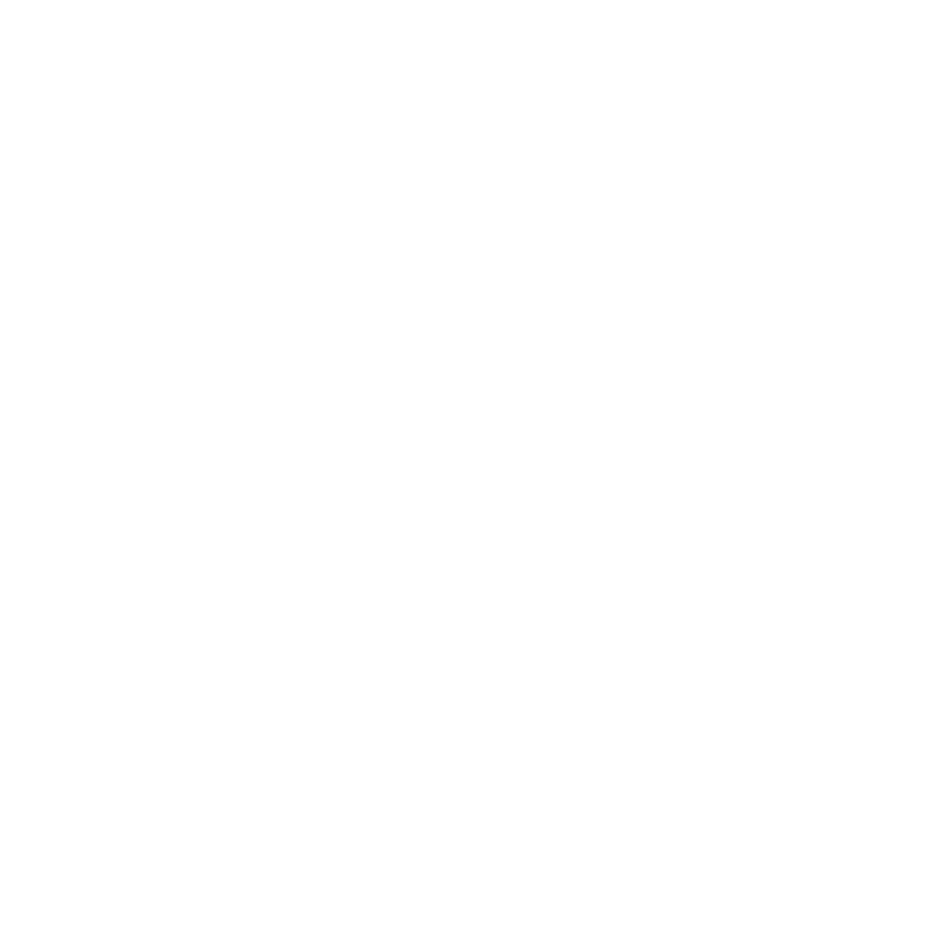
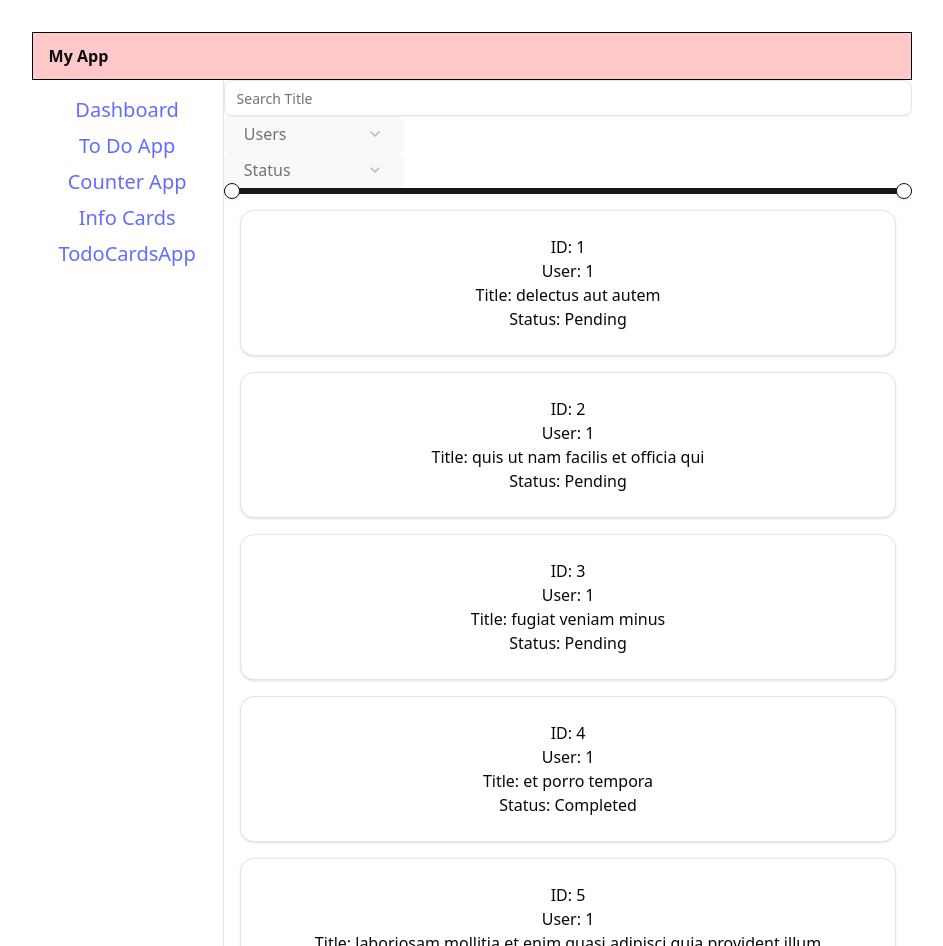
Before and after one commit to YashKushwaha/test_react_app_v2, a React (Vite) app: page /todo_cards_app in a window 1280 px wide. Before the commit this address had no page. Shown: the whole page, without its empty margins (168-1111 px from the left). Before the commit the page ends 800 px from the top, so only its background shows below. Built offline with nearby package versions, Linux system fonts and the light colour scheme.

Commit message:
building v3 infocards thru extensive use of useReducer

```diff
--- a/package.json
+++ b/package.json
@@ -12,6 +12,7 @@
   "dependencies": {
     "@radix-ui/react-select": "^2.2.6",
     "@radix-ui/react-separator": "^1.1.8",
+    "@radix-ui/react-slider": "^1.3.6",
     "@radix-ui/react-slot": "^1.2.4",
     "@tailwindcss/vite": "^4.1.18",
     "class-variance-authority": "^0.7.1",
--- a/src/App.tsx
+++ b/src/App.tsx
@@ -5,7 +5,7 @@
 import {AppLayout} from '@/layout/AppLayout'
 import { TodoList } from "@/components/TodoList"
 import { TodoInfoCards } from './blocks/todo_card_info_cards_with_reducers/TodoInfoCards'
-
+import { TodoCardsApp } from './blocks/todo_cards_v3/TodoCardsApp'
 
 export default function App() {
   return (
@@ -16,6 +16,7 @@
           <Route path="/counter" element={<Counter />} />
           <Route path="/todo" element={<TodoList />} />
           <Route path="/info_cards" element={<TodoInfoCards />} />
+          <Route path="/todo_cards_app" element={<TodoCardsApp />} />
         </Route>
       </Routes>
     </BrowserRouter>
--- /dev/null
+++ b/src/blocks/todo_cards_v3/TodoCard.tsx
@@ -0,0 +1,19 @@
+import type { TodoUI } from "./types"
+import { Card, CardContent } from "@/components/ui/card"
+
+type TodoCardProps = {
+  todo: TodoUI
+}
+
+export function TodoCard({ todo }: TodoCardProps) {
+  return (
+    <Card key={todo.id}>
+      <CardContent>
+        <p>ID: {todo.id}</p>
+        <p>User: {todo.userId}</p>
+        <p>Title: {todo.title}</p>
+        <p>Status: {todo.status}</p>
+      </CardContent>
+    </Card>
+  )
+}
--- /dev/null
+++ b/src/blocks/todo_cards_v3/TodoCardsApp.tsx
@@ -0,0 +1,94 @@
+import { useState, useEffect, useReducer } from "react"
+
+import { fetchDashboardStats } from "./data"
+import {TodoCard} from "./TodoCard"
+import type { TodoUI } from "./types"
+
+import { Input } from "@/components/ui/input"
+import { filter_todos } from "./filter"
+
+import { Slider } from "@/components/ui/slider"
+
+const initial_filter = {title : "", users : [], status: null, idRange: null}
+
+function change_filter(state, action){
+    if (action.type === 'SET_TITLE'){
+        return {...state, title: action.payload}
+    }
+
+    if (action.type === 'SET_ID_RANGE'){
+        return {...state, idRange: action.payload}
+    }
+
+    return state
+}
+
+import {
+  Select,
+  SelectContent,
+  SelectItem,
+  SelectTrigger,
+  SelectValue,
+} from "@/components/ui/select"
+
+
+export function TodoCardsApp(){
+    const [todos, setTodos] = useState<TodoUI[]>([])
+
+    useEffect(() => {
+        fetchDashboardStats()
+          .then(setTodos)
+          .catch(() => console.log("Failed to load data"))
+          .finally(() => console.log(false))
+      }, [])
+
+    const id_list = [...new Set(todos.map(t => t.id))]
+    const user_list = [...new Set(todos.map(t => t.userId))]
+    const status_list = [...new Set(todos.map(t => t.status))]
+    // console.log(user_list, status_list);
+
+    const [filterState, dispatch] = useReducer(change_filter, initial_filter)
+
+    const sliderValue: [number, number] =
+        filterState.idRange ?? [Math.min(...id_list), Math.max(...id_list)]
+
+    const filtered_todo = todos.filter((todo)=> filter_todos(todo, filterState))
+    return (
+    <>
+    <Input type="text" placeholder="Search Title"
+           value = {filterState.title}
+           onChange={e=> dispatch({type: "SET_TITLE", payload: e.target.value}) } />
+    <Select>
+        <SelectTrigger className="w-[180px]">
+            <SelectValue placeholder="Users" />
+        </SelectTrigger>
+        <SelectContent>
+            {user_list.map(value => <SelectItem key = {value} value={value}>{value}</SelectItem>)}
+        </SelectContent>
+    </Select>
+
+    <Select>
+        <SelectTrigger className="w-[180px]">
+            <SelectValue placeholder="Status" />
+        </SelectTrigger>
+        <SelectContent>
+            {status_list.map(value =>
+            <SelectItem key = {value} value={value}>
+                {value}
+            </SelectItem>)}
+        </SelectContent>
+    </Select>
+
+      <Slider
+        value={sliderValue}
+        min={Math.min(...id_list)}
+        max={Math.max(...id_list)}
+        step={1}
+        onValueChange={(value) => {console.log(value); dispatch({type: "SET_ID_RANGE", payload:value as [number, number]});}}
+      />
+
+        <div className="max-h-[calc(100vh-3rem)] w-full overflow-y-auto p-4 space-y-4">
+            {  filtered_todo.map(todo => <TodoCard key={todo.id} todo={todo}></TodoCard>)}
+        </div>
+    </>)
+}
--- /dev/null
+++ b/src/blocks/todo_cards_v3/data.ts
@@ -0,0 +1,25 @@
+import type { TodoRaw, TodoUI } from "./types"
+
+function transformTodo(todo: TodoRaw): TodoUI {
+  return {
+    userId: todo.userId,
+    id: todo.id,
+    title: todo.title,
+    status: todo.completed ? "Completed" : "Pending",
+  }
+}
+
+function transformTodos(todos: TodoRaw[]): TodoUI[] {
+  return todos.map(transformTodo)
+}
+
+export async function fetchDashboardStats(): Promise<TodoUI[]> {
+  const res = await fetch("todos.json")
+
+  if (!res.ok) {
+    throw new Error("Failed to fetch dashboard data")
+  }
+
+  const data: TodoRaw[] = await res.json()
+  return transformTodos(data)
+}
--- /dev/null
+++ b/src/blocks/todo_cards_v3/filter.ts
@@ -0,0 +1,24 @@
+
+
+import type { TodoUI, Filters } from "./types"
+
+export function filter_todos(todo:TodoUI, filters: Filters){
+    if (filters.title &&
+        !todo.title.toLowerCase().includes(filters.title.toLowerCase())){
+        return false}
+
+    if (filters.users
+        && filters.users.length > 0
+        && !filters.users.includes(todo.userId)){
+        return false}
+
+    if (filters.status &&
+        !(filters.status === todo.status)){
+        return false}
+
+    if (filters.idRange
+        && (todo.id < filters.idRange[0]  || todo.id > filters.idRange[1])
+        ){return false}
+
+    return true
+}
--- /dev/null
+++ b/src/blocks/todo_cards_v3/types.ts
@@ -0,0 +1,21 @@
+
+export type TodoRaw = {
+  userId: number
+  id: number
+  title: string
+  completed: boolean
+}
+
+export type TodoUI = {
+  userId: number
+  id: number
+  title: string
+  status: "Completed" | "Pending" | null
+}
+
+export type Filters = {
+  title: string
+  users: number[] | null        // selected userIds
+  status: "Pending" | "Completed" | null
+  idRange: [number, number] | null
+}
--- /dev/null
+++ b/src/components/ui/slider.tsx
@@ -0,0 +1,61 @@
+import * as React from "react"
+import * as SliderPrimitive from "@radix-ui/react-slider"
+
+import { cn } from "@/lib/utils"
+
+function Slider({
+  className,
+  defaultValue,
+  value,
+  min = 0,
+  max = 100,
+  ...props
+}: React.ComponentProps<typeof SliderPrimitive.Root>) {
+  const _values = React.useMemo(
+    () =>
+      Array.isArray(value)
+        ? value
+        : Array.isArray(defaultValue)
+          ? defaultValue
+          : [min, max],
+    [value, defaultValue, min, max]
+  )
+
+  return (
+    <SliderPrimitive.Root
+      data-slot="slider"
+      defaultValue={defaultValue}
+      value={value}
+      min={min}
+      max={max}
+      className={cn(
+        "relative flex w-full touch-none items-center select-none data-[disabled]:opacity-50 data-[orientation=vertical]:h-full data-[orientation=vertical]:min-h-44 data-[orientation=vertical]:w-auto data-[orientation=vertical]:flex-col",
+        className
+      )}
+      {...props}
+    >
+      <SliderPrimitive.Track
+        data-slot="slider-track"
+        className={cn(
+          "bg-muted relative grow overflow-hidden rounded-full data-[orientation=horizontal]:h-1.5 data-[orientation=horizontal]:w-full data-[orientation=vertical]:h-full data-[orientation=vertical]:w-1.5"
+        )}
+      >
+        <SliderPrimitive.Range
+          data-slot="slider-range"
+          className={cn(
+            "bg-primary absolute data-[orientation=horizontal]:h-full data-[orientation=vertical]:w-full"
+          )}
+        />
+      </SliderPrimitive.Track>
+      {Array.from({ length: _values.length }, (_, index) => (
+        <SliderPrimitive.Thumb
+          data-slot="slider-thumb"
+          key={index}
+          className="border-primary ring-ring/50 block size-4 shrink-0 rounded-full border bg-white shadow-sm transition-[color,box-shadow] hover:ring-4 focus-visible:ring-4 focus-visible:outline-hidden disabled:pointer-events-none disabled:opacity-50"
+        />
+      ))}
+    </SliderPrimitive.Root>
+  )
+}
+
+export { Slider }
--- a/src/index.css
+++ b/src/index.css
@@ -90,7 +90,7 @@
   font-size: 1em;
   font-weight: 500;
   font-family: inherit;
-  background-color: #1a1a1a;
+  /* background-color: #1a1a1a; */
   cursor: pointer;
   transition: border-color 0.25s;
 }
--- a/src/layout/Sidebar.tsx
+++ b/src/layout/Sidebar.tsx
@@ -7,6 +7,7 @@
         <Link className='text-xl' to="/todo">To Do App</Link>
         <Link className='text-xl' to="/counter">Counter App</Link>
         <Link className='text-xl' to="/info_cards">Info Cards</Link>
+        <Link className='text-xl' to="/todo_cards_app">TodoCardsApp</Link>
       </aside>
   )
 }
```
Also changed, not shown: 1 other file (tests, documents, lock files or other folders).
